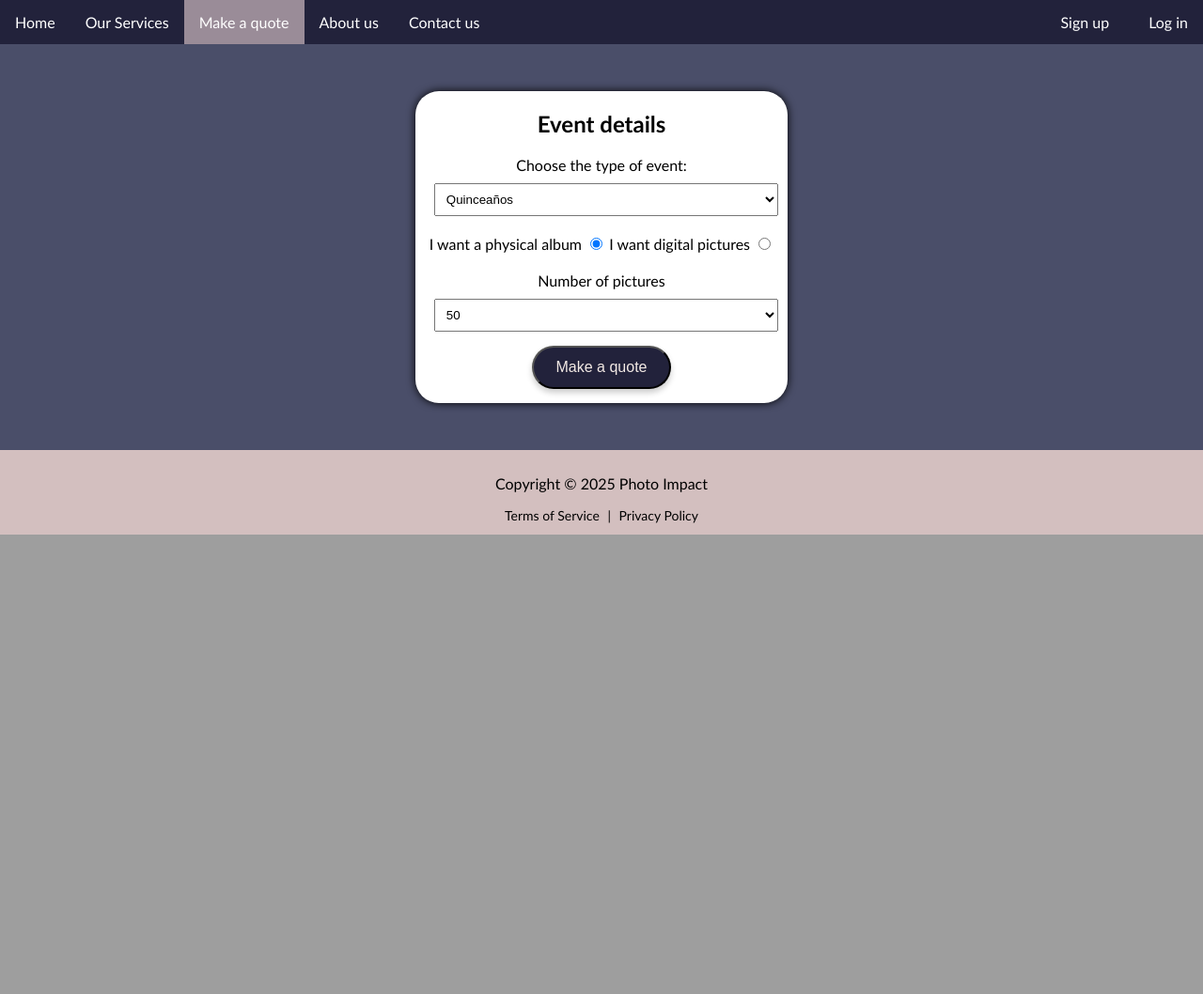
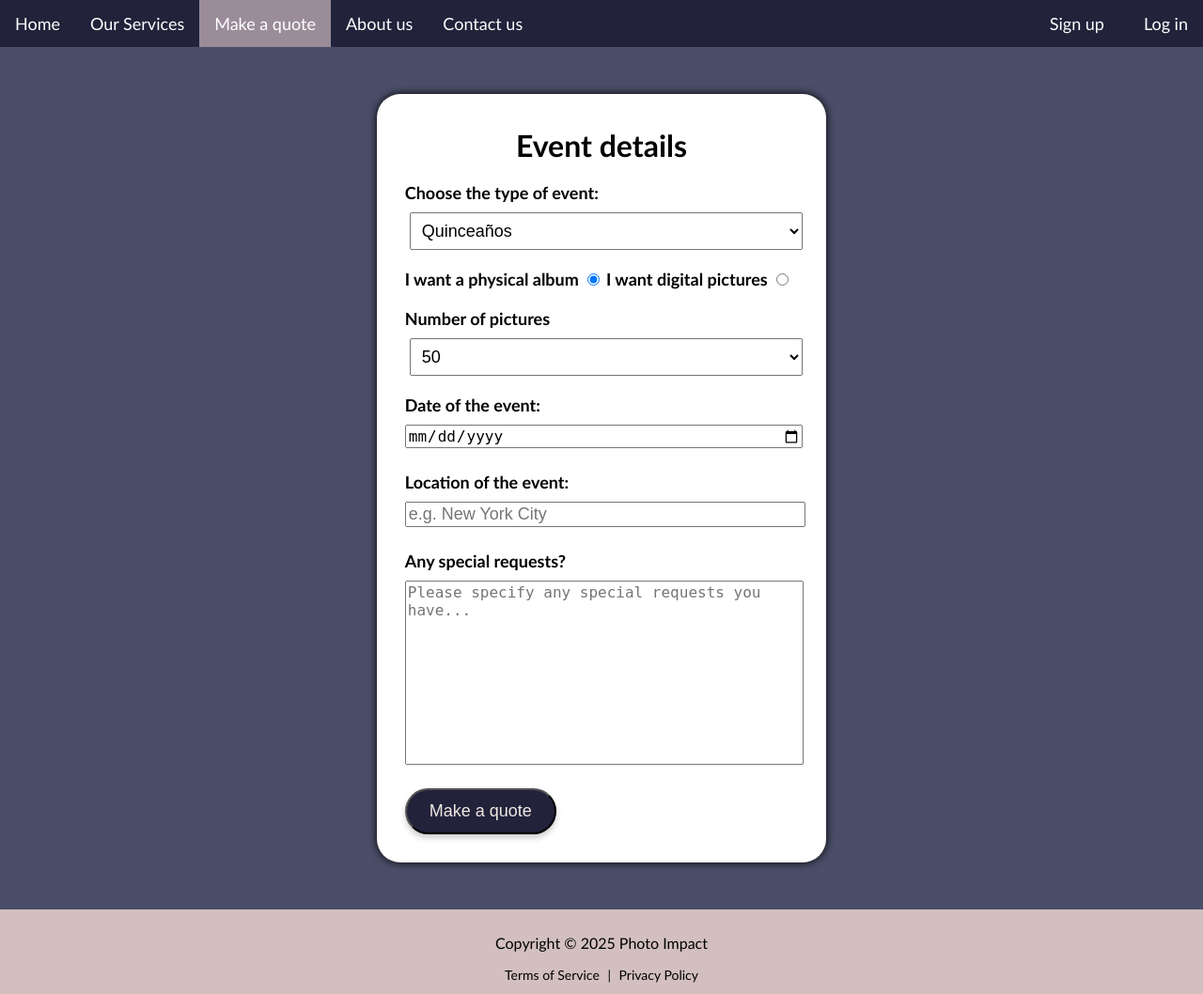
Before and after one commit to SantiGonzalez14/Photo-Impact, a PHP site: page /Page/quote.html in a window 1280 px wide. Shown: the part 520-1578 px from the top of the page at 94% size. Before the commit the page ends 1089 px from the top, so only its background shows below. Run offline with PHP 8.4, Linux system fonts and the light colour scheme.

Commit message:
feat: added functionality to save quotes in the database

```diff
--- a/Page/quote.html
+++ b/Page/quote.html
@@ -32,21 +32,21 @@
                     Choose the type of event:
                 </label>
 
-                <select name="type-of-event" id="type-of-event">
+                <select name="type_of_event" id="type-of-event">
 
-                    <option value="Quinceaños">
+                    <option value="quince">
                         Quinceaños
                     </option>
 
-                    <option value="Wedding">
+                    <option value="wedding">
                         Wedding
                     </option>
 
-                    <option value="Photoshoot">
+                    <option value="photoshoot">
                         Photoshoot
                     </option>
 
-                    <option value="Corporate Event">
+                    <option value="corporate">
                         Corporate Event
                     </option>
 
@@ -85,7 +85,7 @@
                     Number of pictures
                 </label>
 
-                <select name="no-of-pics" id="no-of-pics">
+                <select name="no_of_pics" id="no-of-pics">
 
                     <option value="50">50</option>
                     <option value="70">70</option>
@@ -120,6 +120,44 @@
 
                 <br>
 
+                <!-- DATE OF EVENT-->
+                <label for="event-date">
+                    Date of the event:
+                </label>
+
+                <input
+                    type="date"
+                    id="event-date"
+                    name="event_date"
+                >
+                <br>
+
+                <!-- LOCATION OF EVENT-->
+                <label for="event-location">
+                    Location of the event:
+                </label>
+                <input
+                    type="text"
+                    id="event-location"
+                    name="event_location"
+                    placeholder="e.g. New York City"
+                >
+                <br>
+
+                 <!-- SPECIAL REQUESTS-->
+
+                <label for="special-requests">
+                    Any special requests?
+                </label>
+
+                <textarea
+                    id="special-requests"
+                    name="special_requests"
+                    placeholder="Please specify any special requests you have..."
+                    rows="10"
+                ></textarea>
+
+
                 <!-- SUBMIT BUTTON -->
                 <button
                     type="submit"
--- a/style/quote.css
+++ b/style/quote.css
@@ -19,7 +19,7 @@
 
   #containerQuote{
     box-shadow: 0 0 10px black;
-    padding: 15px;
+    padding: 30px;
     min-height: max-content;
     min-width: max-content;
     width: 150px;
@@ -27,7 +27,6 @@
     border-radius: 25px;
     position: relative;
     margin: 0;
-    text-align: center;
   }
 
   #containerResult{
@@ -44,11 +43,14 @@
   }
   body.quote-page label{
     display: inline-block;
+    font-size: large;
+    font-weight: bold;
     margin-top: 15px;
     margin-bottom: 5px;
   }
   body.quote-page select{
     min-width: 100%;
+    font-size: large;
     padding: 8px;
     margin: 5px;
   }
@@ -68,6 +70,8 @@
   }
   body.quote-page h2{
     text-align: center;
+    font-size: xx-large;
+    margin-bottom: 30px;
   }
 
   .buttons-section{
@@ -77,3 +81,47 @@
     gap: 20px;
     margin-top: 20px;
   }
+
+  textarea{
+    display: flex;
+    flex-direction: column;
+    gap: 10px;
+    font-size: 16px;
+    margin-top: 5px;
+    margin-bottom: 15px;
+    width: 100%;
+    resize: none;
+  }
+
+  input[type="select" i]{
+    gap: 10px;
+    font-size: 16px;
+    margin-top: 5px;
+    margin-bottom: 10px;
+    width: 100%;
+  }
+
+   input[type="text"]{
+    font-size: large;
+    margin-top: 5px;
+    margin-bottom: 10px;
+    width: 100%;
+  }
+  input[type="date"]{
+    font-size: large;
+    margin-top: 5px;
+    margin-bottom: 10px;
+    width: 100%;
+  }
+
+  li{
+    font-size: large;
+  }
+
+  #p-quote-price{
+    font-size: x-large;
+    font-weight: bold;
+    text-align: center;
+    padding: 10px;
+    margin-top: 20px;
+  }
--- a/style/style.css
+++ b/style/style.css
@@ -3,11 +3,10 @@ body{
 }
 .submit-button{
     padding: 12px 24px;
-    border-radius: 5px;
     margin-top: 10px;
     background-color: #22223b;
     color: #f2e9e4;
-    font-size: 16px;
+    font-size: large;
     border-radius: 25px;
     box-shadow: 0 4px 6px rgba(0, 0, 0, 0.2);
     transition: background-color 0.3s ease, transform 0.2s ease;
```
Also changed, not shown: includes/db.php (added, +13 -0 lines), php/quote.php (+48 -17 lines), php/save_quote.php (+85 -0 lines).
